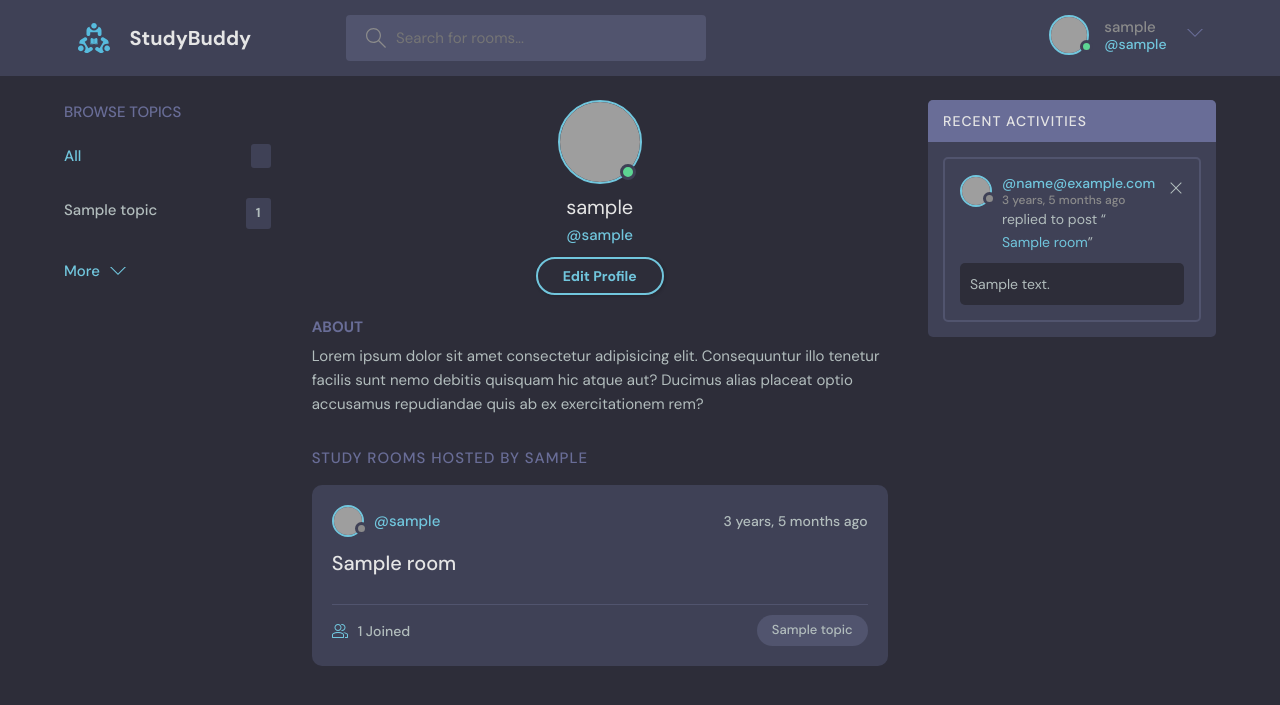
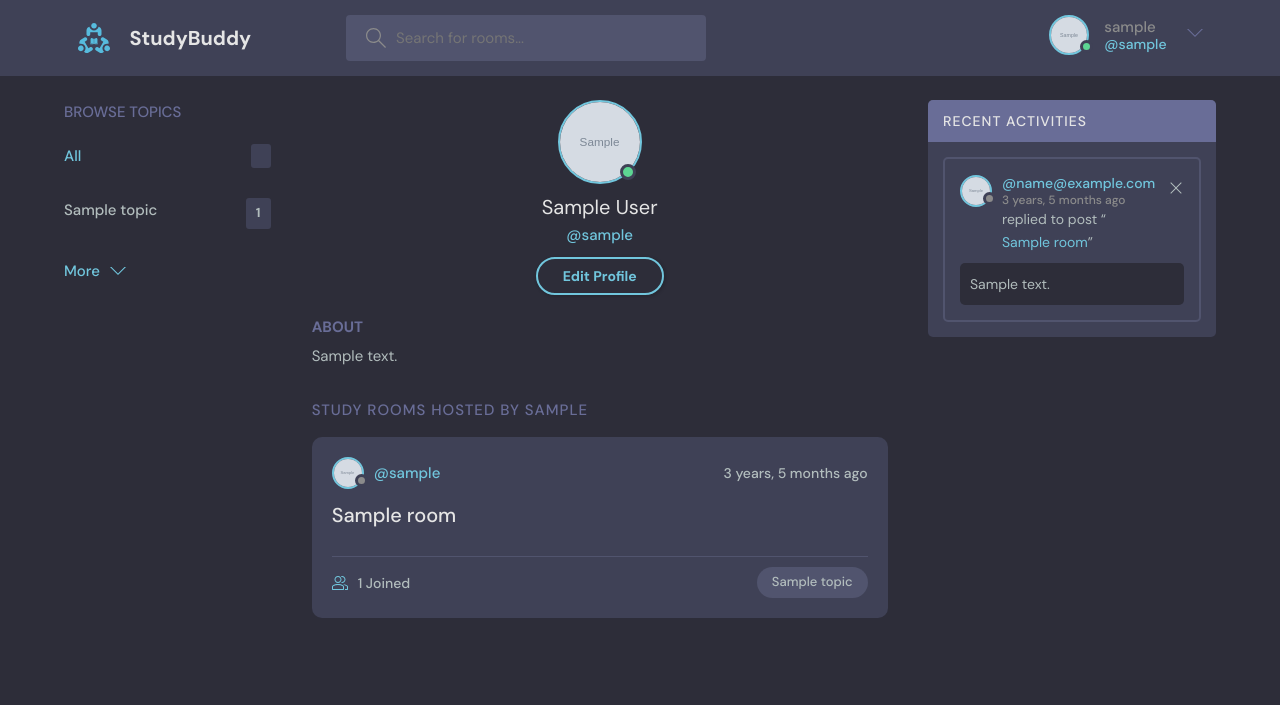
Before and after one commit to AkramExp/chat-room, a Django app: page /user-profile/1/ in a window 1280 px wide. Shown: the top 705 px of the page. Run offline with Django 4.2, Linux system fonts and the light colour scheme; a user stored in the database is signed in; tables that the repository leaves empty hold one stand-in row (values such as "Sample post"); grey boxes marked "Sample" are stand-in pictures; grey boxes are pictures that could not be loaded.

Commit message:
Add profile picture functionality

```diff
--- a/base/templates/base/activity.html
+++ b/base/templates/base/activity.html
@@ -25,7 +25,7 @@
                     <div class="activities__boxHeader roomListRoom__header">
                         <a href="{% url 'user-profile' message.user.id %}" class="roomListRoom__author">
                             <div class="avatar avatar--small">
-                                <img src="https://randomuser.me/api/portraits/women/11.jpg"/>
+                                <img src="{{message.user.avatar.url}}"/>
                             </div>
                             <p>
                                 @{{message.user}}
--- a/base/templates/base/activity_component.html
+++ b/base/templates/base/activity_component.html
@@ -7,7 +7,7 @@
         <div class="activities__boxHeader roomListRoom__header">
             <a href="{% url 'user-profile' message.user.id %}" class="roomListRoom__author">
                 <div class="avatar avatar--small">
-                    <img src="https://randomuser.me/api/portraits/women/11.jpg"/>
+                    <img src="{{message.user.avatar.url}}"/>
                 </div>
                 <p>
                     @{{message.user}}
@@ -15,6 +15,7 @@
                 </p>
             </a>
             <div class="roomListRoom__actions">
+                {% if request.user == message.user %}
                 <a href="{% url 'delete-message' message.id %}">
                     <svg version="1.1" xmlns="http://www.w3.org/2000/svg" width="32" height="32"
                          viewBox="0 0 32 32">
@@ -24,6 +25,7 @@
                         ></path>
                     </svg>
                 </a>
+                {% endif %}
             </div>
         </div>
         <div class="activities__boxContent">
--- a/base/templates/base/feed_component.html
+++ b/base/templates/base/feed_component.html
@@ -3,7 +3,7 @@
     <div class="roomListRoom__header">
         <a href="{% url 'user-profile' room.host.id %}" class="roomListRoom__author">
             <div class="avatar avatar--small">
-                <img src="https://randomuser.me/api/portraits/women/11.jpg"/>
+                <img src="{{room.host.avatar.url}}"/>
             </div>
             <span>@{{room.host.username}}</span>
         </a>
--- a/base/templates/base/login_register.html
+++ b/base/templates/base/login_register.html
@@ -18,8 +18,8 @@
                 <form class="form" action="" method="POST">
                     {% csrf_token %}
                     <div class="form__group form__group">
-                        <label for="room_name">Username</label>
-                        <input id="username" name="username" type="text" placeholder="e.g. dennis_ivy"/>
+                        <label for="room_name">Email</label>
+                        <input id="username" name="email" type="text" placeholder="e.g. akram.exp"/>
                     </div>
                     <div class="form__group">
                         <label for="password">Password</label>
--- a/base/templates/base/profile.html
+++ b/base/templates/base/profile.html
@@ -13,11 +13,11 @@
             <div class="profile">
                 <div class="profile__avatar">
                     <div class="avatar avatar--large active">
-                        <img src="https://randomuser.me/api/portraits/men/11.jpg"/>
+                        <img src="{{user.avatar.url}}"/>
                     </div>
                 </div>
                 <div class="profile__info">
-                    <h3>{{user.username}}</h3>
+                    <h3>{{user.name}}</h3>
                     <p>@{{user.username}}</p>
                     {% if request.user == user %}
                     <a href="{% url 'update-user' %}" class="btn btn--main btn--pill">Edit Profile</a>
@@ -26,9 +26,7 @@
                 <div class="profile__about">
                     <h3>About</h3>
                     <p>
-                        Lorem ipsum dolor sit amet consectetur adipisicing elit. Consequuntur illo tenetur
-                        facilis sunt nemo debitis quisquam hic atque aut? Ducimus alias placeat optio
-                        accusamus repudiandae quis ab ex exercitationem rem?
+                        {{user.bio}}
                     </p>
                 </div>
             </div>
--- a/base/templates/base/room.html
+++ b/base/templates/base/room.html
@@ -84,7 +84,7 @@
                         <p>Hosted By</p>
                         <a href="{% url 'user-profile' room.host.id %}" class="room__author">
                             <div class="avatar avatar--small">
-                                <img src="https://randomuser.me/api/portraits/men/37.jpg"/>
+                                <img src="{{room.host.avatar.url}}"/>
                             </div>
                             <span>@{{room.host.username}}</span>
                         </a>
@@ -102,7 +102,7 @@
                                 <div class="thread__author">
                                     <a href="{% url 'user-profile' message.user.id %}" class="thread__authorInfo">
                                         <div class="avatar avatar--small">
-                                            <img src="https://randomuser.me/api/portraits/men/37.jpg"/>
+                                            <img src="{{message.user.avatar.url}}"/>
                                         </div>
                                         <span>@{{message.user}}</span>
                                     </a>
@@ -148,7 +148,7 @@
                 {% for user in participants %}
                 <a href="{% url 'user-profile' user.id %}" class="participant">
                     <div class="avatar avatar--medium">
-                        <img src="https://randomuser.me/api/portraits/men/37.jpg"/>
+                        <img src="{{user.avatar.url}}"/>
                     </div>
                     <p>
                         {{user}}
--- a/base/templates/base/update_user.html
+++ b/base/templates/base/update_user.html
@@ -20,7 +20,7 @@
                 </div>
             </div>
             <div class="layout__body">
-                <form class="form" action="" method="POST">
+                <form class="form" action="" method="POST" enctype="multipart/form-data">
                     {% csrf_token %}
                     {% for field in form %}
                     <div class="form__group">
--- a/base/views.py
+++ b/base/views.py
@@ -6,7 +6,7 @@ from .models import Room, Topic, Message, User
 from .forms import RoomForm, UserForm
 from django.contrib import messages
 from django.contrib.auth import login, logout, authenticate
-from django.contrib.auth.forms import UserCreationForm
+from .forms import MyUserCreationForm
 
 
 def loginPage(request):
@@ -15,15 +15,15 @@ def loginPage(request):
         return redirect('home')
 
     if request.method == 'POST':
-        username = request.POST.get('username').lower()
+        email = request.POST.get('email').lower()
         password = request.POST.get('password')
 
         try:
-            user = User.objects.get(username=username)
+            user = User.objects.get(email=email)
         except:
             messages.error(request, 'User Doesnt Exist')
 
-        user = authenticate(request, username=username, password=password)
+        user = authenticate(request, email=email, password=password)
 
         if user is not None:
             login(request, user)
@@ -41,10 +41,10 @@ def logoutUser(request):
 
 
 def registerPage(request):
-    form = UserCreationForm()
+    form = MyUserCreationForm()
 
     if request.method == 'POST':
-        form = UserCreationForm(request.POST)
+        form = MyUserCreationForm(request.POST)
         if form.is_valid():
             user = form.save(commit=False)
             user.username = user.username.lower()
@@ -166,7 +166,7 @@ def updateUser(request):
     form = UserForm(instance=user)
 
     if request.method == 'POST':
-        form = UserForm(request.POST, instance=user)
+        form = UserForm(request.POST, request.FILES, instance=user)
         if form.is_valid():
             form.save()
             return redirect('user-profile', pk=user.id)
--- a/chatroom/settings.py
+++ b/chatroom/settings.py
@@ -109,11 +109,15 @@ USE_TZ = True
 # Static files (CSS, JavaScript, Images)
 # https://docs.djangoproject.com/en/4.2/howto/static-files/
 
-STATIC_URL = 'static/'
+STATIC_URL = '/static/'
+MEDIA_URL = '/images/'
 
 STATICFILES_DIRS = [
     BASE_DIR / 'static'
 ]
+
+MEDIA_ROOT = BASE_DIR / 'static/images'
+
 # Default primary key field type
 # https://docs.djangoproject.com/en/4.2/ref/settings/#default-auto-field
 
--- a/chatroom/urls.py
+++ b/chatroom/urls.py
@@ -1,8 +1,12 @@
 from django.contrib import admin
 from django.urls import path, include
+from django.conf import settings
+from django.conf.urls.static import static
 
 urlpatterns = [
     path('admin/', admin.site.urls),
     path('', include('base.urls')),
     path('api/', include('base.api.urls'))
 ]
+
+urlpatterns += static(settings.MEDIA_URL, document_root=settings.MEDIA_ROOT)
--- a/templates/navbar.html
+++ b/templates/navbar.html
@@ -24,7 +24,7 @@
             <div class="header__user">
                 <a href="{% url 'user-profile' user.id %}">
                     <div class="avatar avatar--medium active">
-                        <img src="https://randomuser.me/api/portraits/men/37.jpg"/>
+                        <img src="{{request.user.avatar.url}}"/>
                     </div>
                     <p>{{request.user.username}}<span>@{{request.user.username}}</span></p>
                 </a>
```
Also changed, not shown: base/forms.py (+7 -1 lines), static/images/Snapchat-1111269855_1_1.jpg (added).
